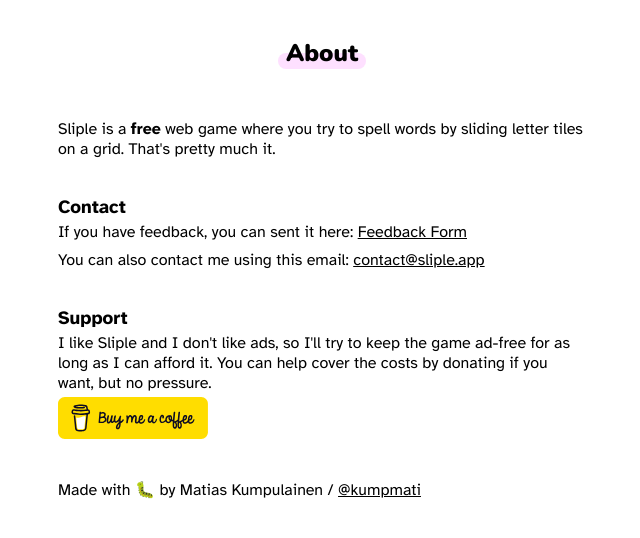
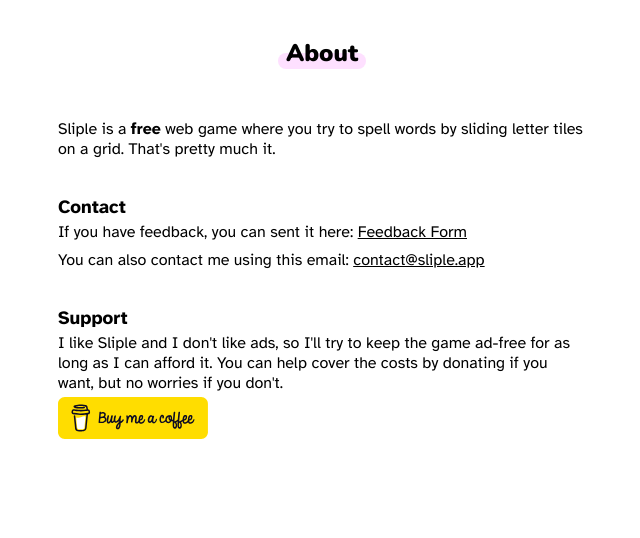
Before and after one commit to matheus0424/SvelteKit-MongoDB-Sortable.js-Sliple-Game, a SvelteKit app: page /about in a window 1280 px wide. Shown: the top 538 px of the page, without its empty margins (318-958 px from the left). Built offline with nearby package versions, Linux system fonts and the light colour scheme; some icons are missing.

Commit message:
aria labels

```diff
--- a/src/routes/+page.svelte
+++ b/src/routes/+page.svelte
@@ -14,7 +14,7 @@
 	<title>Sliple</title>
 </svelte:head>
 
-<a href="/about" class="about">
+<a href="/about" class="about" aria-label="About the website">
 	<HelpCircleIcon />
 </a>
 
--- a/src/routes/about/+page.svelte
+++ b/src/routes/about/+page.svelte
@@ -7,7 +7,7 @@
 	<title>About Sliple</title>
 </svelte:head>
 
-<a href="/">
+<a href="/" aria-label="Back to the front page">
 	<ArrowLeftIcon />
 </a>
 
@@ -45,18 +45,11 @@
 
 	<p>
 		I like Sliple and I don't like ads, so I'll try to keep the game ad-free for as long as I can
-		afford it. You can help cover the costs by donating if you want, but no pressure.
+		afford it. You can help cover the costs by donating if you want, but no worries if you don't.
 	</p>
 	<a href="https://buymeacoffee.com/kumpmati" target="_blank" rel="noreferrer">
 		<img width="150px" src="bmc.svg" alt="Buy me a coffee" />
 	</a>
-</div>
-
-<div class="section">
-	<p>
-		Made with <span title="bugs">🐛</span> by Matias Kumpulainen /
-		<a href="https://github.com/kumpmati" target="_blank" rel="noreferrer">@kumpmati</a>
-	</p>
 </div>
 
 <style lang="scss">
```
